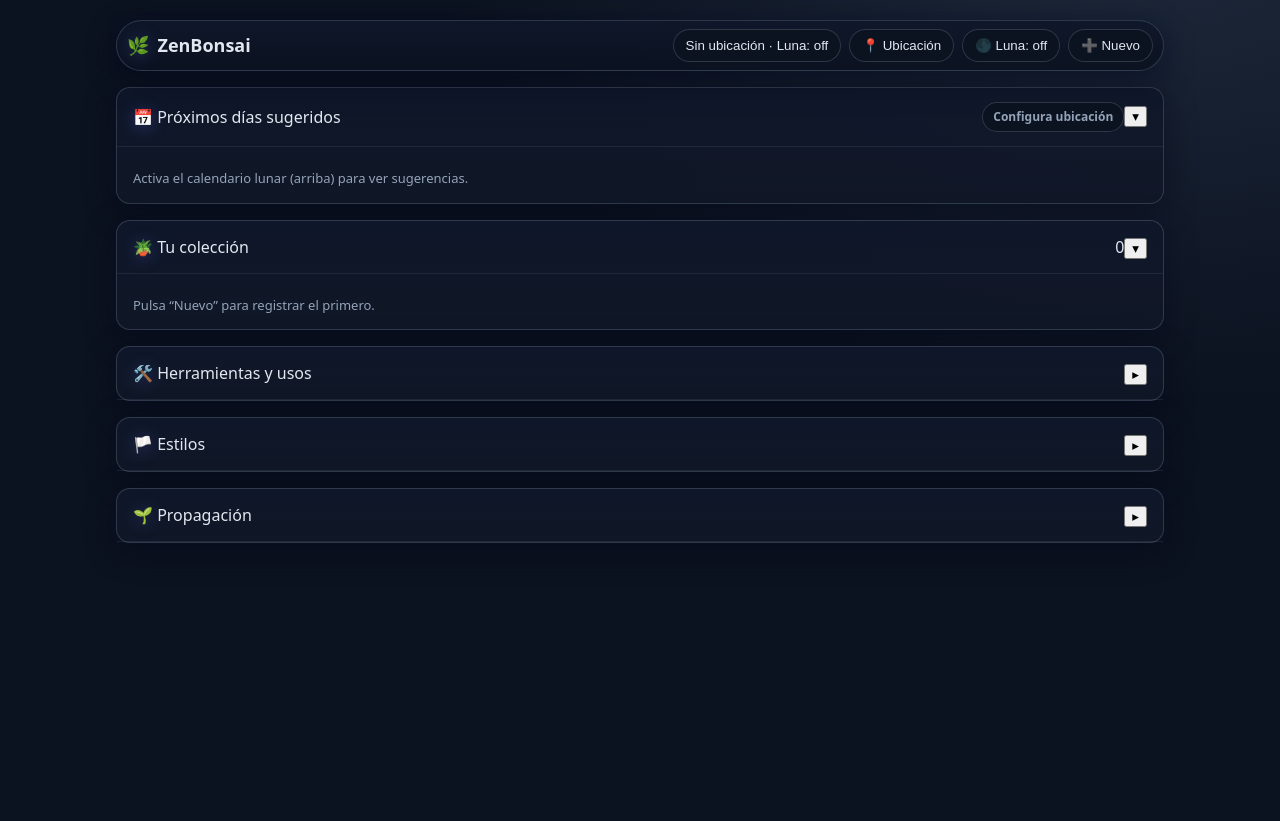
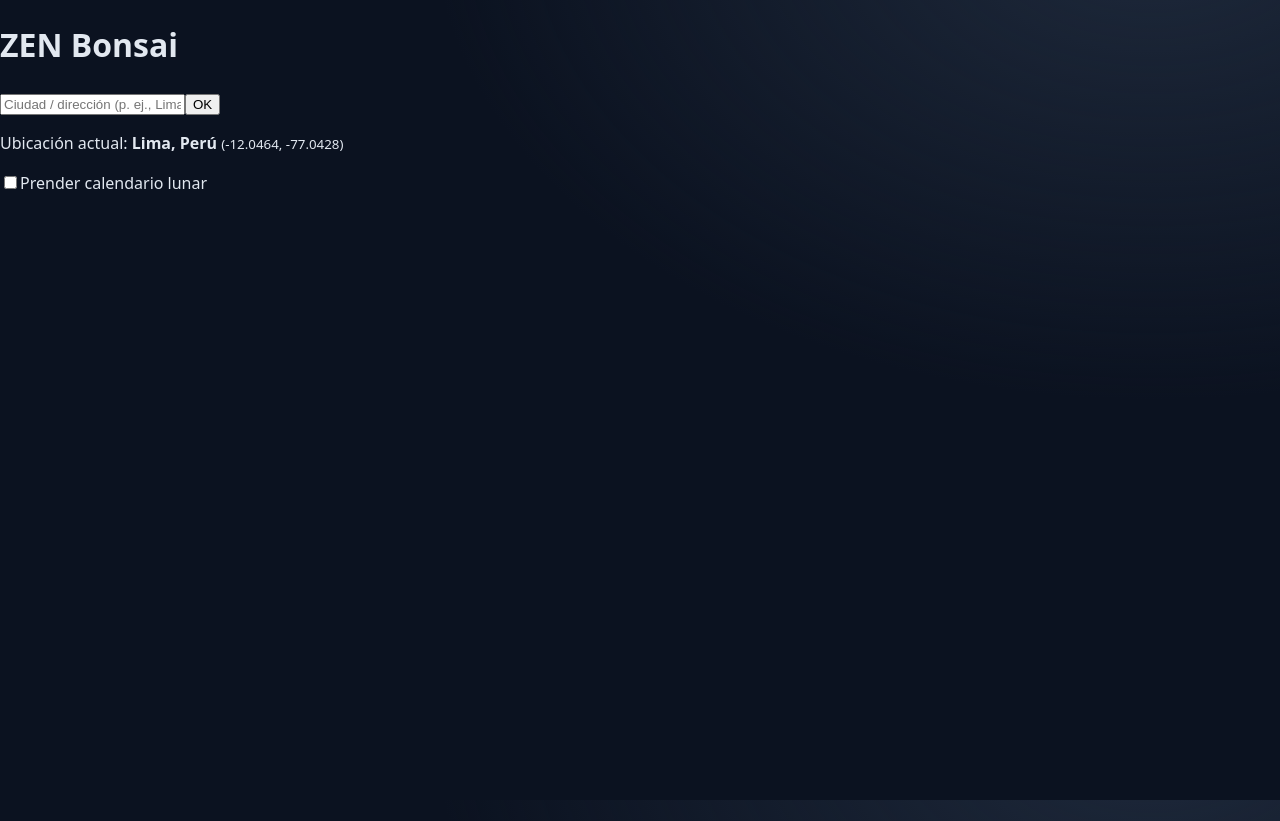
Before and after one commit to Ozvil/ZENBONSAI, a React (Vite) app: page / in a window 1280 px wide. Before the commit the page ends 800 px from the top, so only its background shows below. Built offline with nearby package versions, Linux system fonts and the light colour scheme.

Commit message:
Update App.jsx

```diff
--- a/src/App.jsx
+++ b/src/App.jsx
@@ -1,293 +1,148 @@
-// src/App.jsx
-import React, { useEffect, useMemo, useRef, useState } from 'react';
-import './zen.css';
+import React, { useEffect, useState } from "react";
+import "./zen.css";
 import {
   geocode,
   reverseGeocode,
   fetchAstronomy,
   moonPhaseLabel,
   fmtDate
-} from './lib/geo-astro';
+} from "./lib/geo-astro";
 
-/* ================= Utilidades LS ================= */
 const loadLS = (k, fb) => {
   try { const raw = localStorage.getItem(k); return raw ? JSON.parse(raw) : fb; }
   catch { return fb; }
 };
 const saveLS = (k, v) => { try { localStorage.setItem(k, JSON.stringify(v)); } catch {} };
+const toNum = (v) => {
+  const n = Number(v);
+  return Number.isFinite(n) ? n : null;
+};
 
-/* ================= UI helpers ================= */
-function Chip({ children, onClick, title }) {
+export default function App(){
+  const [locText, setLocText] = useState(loadLS("locText", ""));
+  const [coords, setCoords] = useState(loadLS("coords", { lat: -12.0464, lon: -77.0428 }));
+  const [locLabel, setLocLabel] = useState(loadLS("locLabel", "Lima, Perú"));
+  const [useLunar, setUseLunar] = useState(loadLS("useLunar", false));
+  const [astro, setAstro] = useState(null);
+  const [loading, setLoading] = useState(false);
+  const [uiError, setUiError] = useState(null);
+
+  useEffect(()=> saveLS("locText", locText), [locText]);
+  useEffect(()=> saveLS("coords", coords), [coords]);
+  useEffect(()=> saveLS("locLabel", locLabel), [locLabel]);
+  useEffect(()=> saveLS("useLunar", useLunar), [useLunar]);
+
+  useEffect(()=>{
+    let abort = false;
+    async function run(){
+      setUiError(null);
+      if (!useLunar){ setAstro(null); return; }
+
+      const lat = toNum(coords?.lat), lon = toNum(coords?.lon);
+      if (lat == null || lon == null){
+        setUiError("Coordenadas inválidas. Configura una ubicación válida.");
+        setAstro(null);
+        return;
+      }
+
+      setLoading(true);
+      try{
+        const res = await fetchAstronomy({ lat, lon, date: new Date() });
+        if (abort) return;
+        if (!res?.ok){
+          setUiError(res?.error || "No se pudo cargar el calendario lunar.");
+          setAstro(null);
+        } else {
+          setAstro(res);
+        }
+      }catch(e){
+        if (!abort){
+          console.error(e);
+          setUiError(e?.message || "Error desconocido");
+          setAstro(null);
+        }
+      }finally{
+        if (!abort) setLoading(false);
+      }
+    }
+    run();
+    return ()=> { abort = true; };
+  }, [coords, useLunar]);
+
+  const handleFindLocation = async () => {
+    setUiError(null);
+    try{
+      if (!locText.trim()) throw new Error("Ingresa una ciudad o dirección");
+      const r = await geocode(locText.trim());
+      if (!r) throw new Error("No se pudo obtener coordenadas");
+      if (!Number.isFinite(r.lat) || !Number.isFinite(r.lon)) throw new Error("Coordenadas inválidas del geocodificador");
+      setCoords({ lat: r.lat, lon: r.lon });
+      setLocLabel(r.label || `${r.lat}, ${r.lon}`);
+    }catch(e){
+      setUiError(e?.message || "Error buscando ubicación");
+    }
+  };
+
+  const handleToggleLunar = () => {
+    const lat = toNum(coords?.lat), lon = toNum(coords?.lon);
+    if (!useLunar && (lat == null || lon == null)){
+      setUiError("Primero configura una ubicación válida");
+      return;
+    }
+    setUseLunar(v => !v);
+  };
+
   return (
-    <button className="zb-chip" onClick={onClick} title={title}>
-      {children}
-    </button>
-  );
-}
+    <div className="container">
+      <h1>ZEN Bonsai</h1>
 
-function Section({ icon, title, children, right, defaultOpen = true }) {
-  const [open, setOpen] = useState(defaultOpen);
-  return (
-    <div className="zb-card">
-      <div className="zb-card_head">
-        <div className="zb-card_title">
-          <span className="zb-ico">{icon}</span> {title}
+      <section className="row">
+        <input
+          className="input"
+          placeholder="Ciudad / dirección (p. ej., Lima, Perú)"
+          value={locText}
+          onChange={e=>setLocText(e.target.value)}
+        />
+        <button className="btn" onClick={handleFindLocation}>OK</button>
+      </section>
+
+      <p className="muted">
+        Ubicación actual: <strong>{locLabel}</strong>{" "}
+        <small>
+          ({Number(coords?.lat)?.toFixed?.(4)}, {Number(coords?.lon)?.toFixed?.(4)})
+        </small>
+      </p>
+
+      <label className="toggle">
+        <input type="checkbox" checked={useLunar} onChange={handleToggleLunar} />
+        <span>Prender calendario lunar</span>
+      </label>
+
+      {uiError && (
+        <div className="alert">
+          <strong>Error:</strong> {uiError}
         </div>
-        <div className="zb-card_right">
-          {right}
-          <button
-            className="zb-iconbtn"
-            onClick={() => setOpen(o => !o)}
-            aria-label="Abrir/cerrar"
-          >
-            {open ? '▾' : '▸'}
-          </button>
+      )}
+
+      {useLunar && (
+        <div className="card">
+          <h2>Calendario lunar</h2>
+          {loading && <p>Cargando calendario…</p>}
+          {!loading && astro && (
+            <>
+              <p><strong>Fecha:</strong> {astro.date}</p>
+              <p>
+                <strong>Fase:</strong> {astro.phaseText}{" "}
+                {Number.isFinite(astro.phaseFrac) ? `(${(astro.phaseFrac*100).toFixed(1)}%)` : ""}
+              </p>
+              <p><strong>Amanecer/Puesta:</strong> {astro.sunrise || "—"} / {astro.sunset || "—"}</p>
+            </>
+          )}
+          {!loading && !astro && !uiError && (
+            <p>No hay datos de astronomía disponibles.</p>
+          )}
         </div>
-      </div>
-      {open && <div className="zb-card_body">{children}</div>}
+      )}
     </div>
   );
 }
-
-/* ================= Modal de ubicación ================= */
-function LocationModal({ open, onClose, onPick }) {
-  const [query, setQuery] = useState('');
-  const [results, setResults] = useState([]);
-  const [err, setErr] = useState('');
-  const inputRef = useRef(null);
-
-  useEffect(() => {
-    if (open) {
-      setResults([]);
-      setErr('');
-      setTimeout(() => inputRef.current?.focus(), 0);
-    }
-  }, [open]);
-
-  async function doSearch() {
-    const q = query.trim();
-    if (!q) return;
-    setErr('');
-    try {
-      const r = await geocode(q);
-      setResults(r);
-      if (!r.length) setErr('No se encontraron lugares.');
-    } catch {
-      setErr('Error buscando lugar.');
-    }
-  }
-
-  async function useMyLocation() {
-    setErr('');
-    if (!navigator.geolocation) { setErr('Tu navegador no permite geolocalización.'); return; }
-    navigator.geolocation.getCurrentPosition(async pos => {
-      try {
-        const loc = await reverseGeocode(pos.coords.latitude, pos.coords.longitude);
-        onPick(loc); onClose();
-      } catch {
-        setErr('No se pudo resolver tu ubicación.');
-      }
-    }, () => setErr('No se pudo obtener tu ubicación.'));
-  }
-
-  if (!open) return null;
-
-  return (
-    <div className="zb-modal_back">
-      <div className="zb-modal" role="dialog" aria-modal="true">
-        <div className="zb-modal_head">
-          <b>Ubicación y calendario</b>
-          <button className="zb-close" onClick={onClose}>Cerrar</button>
-        </div>
-        <div className="zb-modal_body">
-          <div className="zb-row" style={{ gap: 8 }}>
-            <input
-              ref={inputRef}
-              value={query}
-              onChange={e => setQuery(e.target.value)}
-              onKeyDown={e => { if (e.key === 'Enter') doSearch(); }}
-              placeholder="Ciudad, país (p. ej. Lima, Perú)"
-              aria-label="Buscar ubicación"
-            />
-            <button className="zb-btn" onClick={doSearch}>Buscar</button>
-          </div>
-
-          <div className="zb-help" style={{ marginTop: 8 }}>
-            o <button className="zb-chip" onClick={useMyLocation}>Usar mi ubicación</button>
-          </div>
-
-          {err && <div className="zb-error" style={{ marginTop: 8 }}>{err}</div>}
-
-          {!!results.length && (
-            <div className="zb-list" style={{ marginTop: 12 }}>
-              {results.map((r, i) => (
-                <div key={i} className="zb-item" style={{ gridTemplateColumns: '1fr auto' }}>
-                  <div className="zb-item_body">
-                    <div className="zb-item_title">{r.name}</div>
-                    <div className="zb-item_sub">lat {r.lat.toFixed(3)}, lon {r.lon.toFixed(3)}</div>
-                  </div>
-                  <div className="zb-item_actions">
-                    <button className="zb-btn zb-btn--primary" onClick={() => { onPick(r); onClose(); }}>
-                      Elegir
-                    </button>
-                  </div>
-                </div>
-              ))}
-            </div>
-          )}
-        </div>
-      </div>
-    </div>
-  );
-}
-
-/* ================= App ================= */
-export default function App() {
-  // Estado principal (persistente en LS)
-  const [settings, setSettings] = useState(() =>
-    loadLS('zb_settings', { location: null, lunar: false, lang: 'es' })
-  );
-  const [bonsais, setBonsais] = useState(() => loadLS('zb_bonsais', []));
-  const [openLoc, setOpenLoc] = useState(false);
-
-  useEffect(() => saveLS('zb_settings', settings), [settings]);
-  useEffect(() => saveLS('zb_bonsais', bonsais), [bonsais]);
-
-  // Astronomía (luna)
-  const loc = settings.location;
-  const [astro, setAstro] = useState({ days: [], error: '' });
-
-  useEffect(() => {
-    (async () => {
-      if (!settings.lunar || !loc) { setAstro({ days: [], error: '' }); return; }
-      try {
-        const today = new Date();
-        const start = fmtDate(today);
-        const end   = fmtDate(new Date(today.getTime() + 4 * 86400e3)); // hoy + 4 días
-        const data  = await fetchAstronomy(loc.lat, loc.lon, start, end);
-
-        const days = (data.daily?.time || []).map((d, i) => ({
-          date: d,
-          phase: data.daily.moon_phase?.[i],
-          moonrise: data.daily.moonrise?.[i],
-          moonset: data.daily.moonset?.[i]
-        }));
-
-        setAstro({ days, error: '' });
-      } catch (e) {
-        // Mostramos el texto exacto (si viene reason del API lo verás aquí)
-        setAstro({ days: [], error: String(e.message || e) });
-      }
-    })();
-  }, [settings.lunar, loc?.lat, loc?.lon]);
-
-  // Header
-  const headerLocation = useMemo(() => {
-    const tag = settings.lunar ? 'Luna: on' : 'Luna: off';
-    if (!loc) return `Sin ubicación · ${tag}`;
-    return `${loc.name} · ${tag}`;
-  }, [settings.lunar, loc]);
-
-  // Acciones
-  function toggleLunar() { setSettings(s => ({ ...s, lunar: !s.lunar })); }
-  function addDummy() { setBonsais(x => [...x, { id: Date.now(), name: 'Mi bonsái', species: 'Ficus' }]); }
-
-  return (
-    <div className="zb-app">
-      {/* HEADER */}
-      <header className="zb-header">
-        <div className="zb-header_inner">
-          <div className="zb-brand">
-            <span className="zb-ico">🌿</span> <b>ZenBonsai</b>
-          </div>
-          <div className="zb-header_actions">
-            <Chip title="Ubicación actual">{headerLocation}</Chip>
-            <Chip onClick={() => setOpenLoc(true)}>📍 Ubicación</Chip>
-            <Chip onClick={toggleLunar}>{settings.lunar ? '🌕 Luna: on' : '🌑 Luna: off'}</Chip>
-            <Chip onClick={addDummy}>➕ Nuevo</Chip>
-          </div>
-        </div>
-      </header>
-
-      {/* CONTENIDO */}
-      <main className="zb-main">
-        {/* Próximos días sugeridos */}
-        <Section
-          icon="📅"
-          title="Próximos días sugeridos"
-          right={<button className="zb-pill warn" onClick={() => setOpenLoc(true)}>Configura ubicación</button>}
-        >
-          {!settings.lunar && <div className="zb-help">Activa el calendario lunar (arriba) para ver sugerencias.</div>}
-
-          {settings.lunar && !loc && (
-            <div className="zb-error">Necesitas una ubicación para calcular fases lunares.</div>
-          )}
-
-          {settings.lunar && loc && astro.error && (
-            <div className="zb-error">Open-Meteo: {astro.error}</div>
-          )}
-
-          {settings.lunar && loc && !astro.error && !astro.days.length && (
-            <div className="zb-help">Calculando…</div>
-          )}
-
-          {settings.lunar && loc && !!astro.days.length && (
-            <div className="zb-row_wrap">
-              {astro.days.map(d => (
-                <div key={d.date} className="zb-sugg">
-                  <div className="zb-sugg_title">
-                    {new Date(d.date + 'T00:00:00').toLocaleDateString(undefined, { weekday: 'short', day: '2-digit', month: 'short' })}
-                  </div>
-                  <div className="zb-sugg_badge">{moonPhaseLabel(d.phase)}</div>
-                  <div className="zb-sugg_note">Salida: {d.moonrise ?? '—'} · Puesta: {d.moonset ?? '—'}</div>
-                </div>
-              ))}
-            </div>
-          )}
-        </Section>
-
-        {/* Tu colección */}
-        <Section icon="🪴" title="Tu colección" right={<span className="zb-dot">{bonsais.length}</span>}>
-          {!bonsais.length && <div className="zb-help">Pulsa “Nuevo” para registrar el primero.</div>}
-          {!!bonsais.length && (
-            <div className="zb-list">
-              {bonsais.map(b => (
-                <div key={b.id} className="zb-item">
-                  <div className="zb-item_body">
-                    <div className="zb-item_title">{b.name}</div>
-                    <div className="zb-item_sub">{b.species}</div>
-                  </div>
-                  <div className="zb-item_actions">
-                    <button className="zb-btn">Abrir</button>
-                  </div>
-                </div>
-              ))}
-            </div>
-          )}
-        </Section>
-
-        {/* Herramientas y usos */}
-        <Section icon="🛠️" title="Herramientas y usos" defaultOpen={false}>
-          <div className="zb-help">Sin datos de herramientas.</div>
-        </Section>
-
-        {/* Estilos */}
-        <Section icon="🏳️" title="Estilos" defaultOpen={false}>
-          <div className="zb-help">Sin estilos cargados.</div>
-        </Section>
-
-        {/* Propagación */}
-        <Section icon="🌱" title="Propagación" defaultOpen={false}>
-          <div className="zb-help">Sin métodos cargados.</div>
-        </Section>
-      </main>
-
-      {/* MODAL UBICACIÓN */}
-      <LocationModal
-        open={openLoc}
-        onClose={() => setOpenLoc(false)}
-        onPick={(locPicked) => setSettings(s => ({ ...s, location: locPicked }))}
-      />
-    </div>
-  );
-}
```
